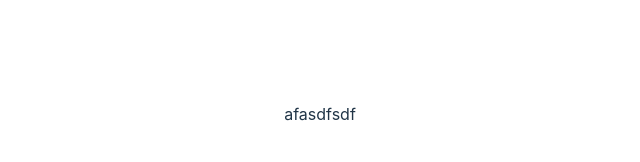
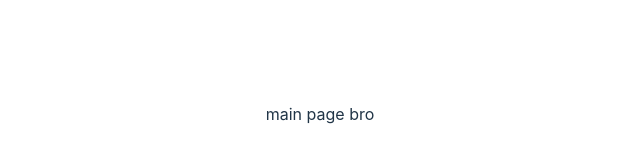
Before and after one commit to timkmit/OggettoHack, a React (Vite) app: page / in a window 1280 px wide. Shown: the part 286-448 px from the top of the page, without its empty margins (320-960 px from the left). Built offline with nearby package versions, Linux system fonts and the light colour scheme.

Commit message:
routings

```diff
--- a/package.json
+++ b/package.json
@@ -11,9 +11,13 @@
   },
   "dependencies": {
     "@reduxjs/toolkit": "^1.9.7",
+    "localforage": "^1.10.0",
+    "match-sorter": "^6.3.1",
     "react": "^18.2.0",
     "react-dom": "^18.2.0",
-    "react-redux": "^8.1.3"
+    "react-redux": "^8.1.3",
+    "react-router-dom": "^6.17.0",
+    "sort-by": "^1.2.0"
   },
   "devDependencies": {
     "@types/react": "^18.2.15",
--- a/src/App.jsx
+++ b/src/App.jsx
@@ -1,3 +1,9 @@
+import {BrowserRouter as Router, Routes, Route} from "react-router-dom"
+
+import MainPage from './pages/MainPage/MainPage'
+import ModeratorPage from './pages/ModeratorPage/ModeratorPage'
+import UserPage from './pages/UserPage/UserPage'
+
 import './App.css'
 
 function App() {
@@ -5,7 +11,13 @@ function App() {
 
   return (
     <>
-      afasdfsdf
+    <Router>
+      <Routes>
+        <Route path="/" element={<MainPage/>}/>
+        <Route path="/moder" element={<ModeratorPage/>}/>
+        <Route path="/userpage" element={<UserPage/>}/>
+      </Routes>
+    </Router>
     </>
   )
 }
--- /dev/null
+++ b/src/pages/MainPage/MainPage.jsx
@@ -0,0 +1,11 @@
+import '../MainPage/style.css'
+
+function MainPage() {
+    return (
+        <>
+        main page bro
+        </>
+     );
+}
+
+export default MainPage;
--- /dev/null
+++ b/src/pages/ModeratorPage/ModeratorPage.jsx
@@ -0,0 +1,11 @@
+import '../ModeratorPage/style.css'
+
+function ModeratorPage() {
+    return (
+        <>
+            moderka bro
+        </>
+     );
+}
+
+export default ModeratorPage;
--- /dev/null
+++ b/src/pages/UserPage/UserPage.jsx
@@ -0,0 +1,11 @@
+import '../UserPage/style.css'
+
+function UserPage() {
+    return (
+        <>
+            user page bro
+        </>
+    );
+}
+
+export default UserPage;
```
Also changed, not shown: src/pages/MainPage/style.css (added), src/pages/ModeratorPage/style.css (added), src/pages/UserPage/style.css (added), 1 other file (tests, documents, lock files or other folders).
